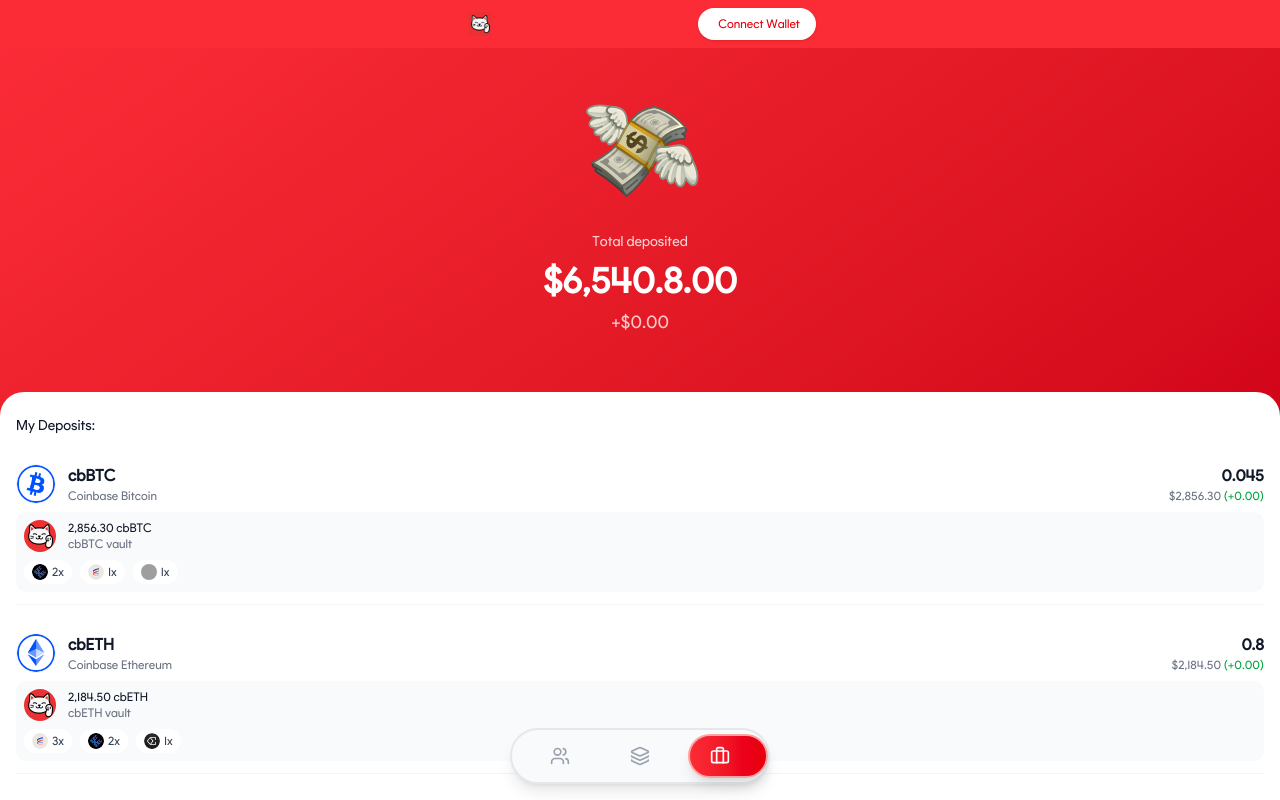
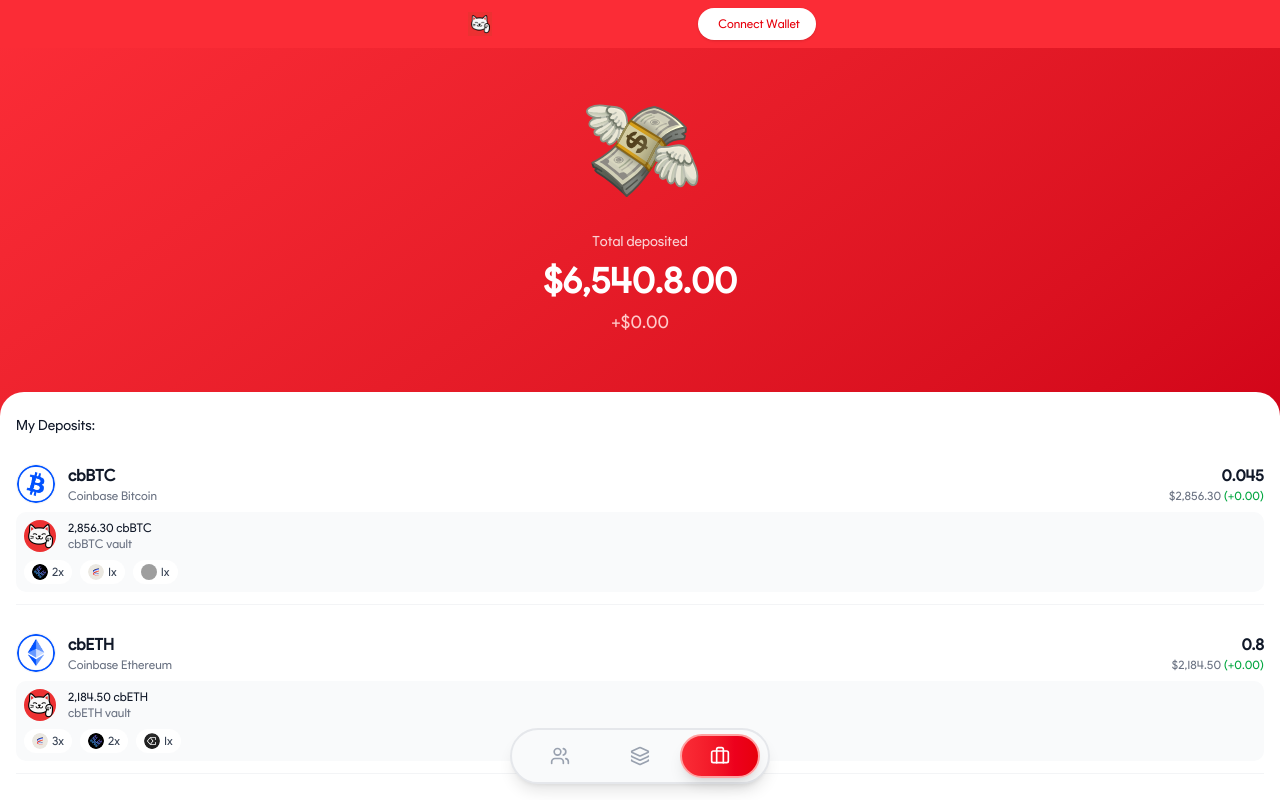
Before and after one commit to Nuvia-Labs/nuvia-frontend, a Next.js app: page /portfolio in a window 1280 px wide. Shown: the top 800 px of the page. Built offline with nearby package versions, Linux system fonts and the light colour scheme; no server answers; grey boxes are pictures that could not be loaded.

Commit message:
fix: Adjust BottomNavbar indicator positioning
Moves the static left offset from the animation to the style property for the indicator element, ensuring consistent positioning regardless of the active index.

```diff
--- a/src/components/BottomNavbar.tsx
+++ b/src/components/BottomNavbar.tsx
@@ -47,9 +47,10 @@
               style={{
                 width: '80px',
                 height: '44px',
+                left: '8px',
               }}
               animate={{
-                x: currentActiveIndex * 80 + 8,
+                x: currentActiveIndex * 80,
               }}
               transition={{
                 type: "spring",
```
